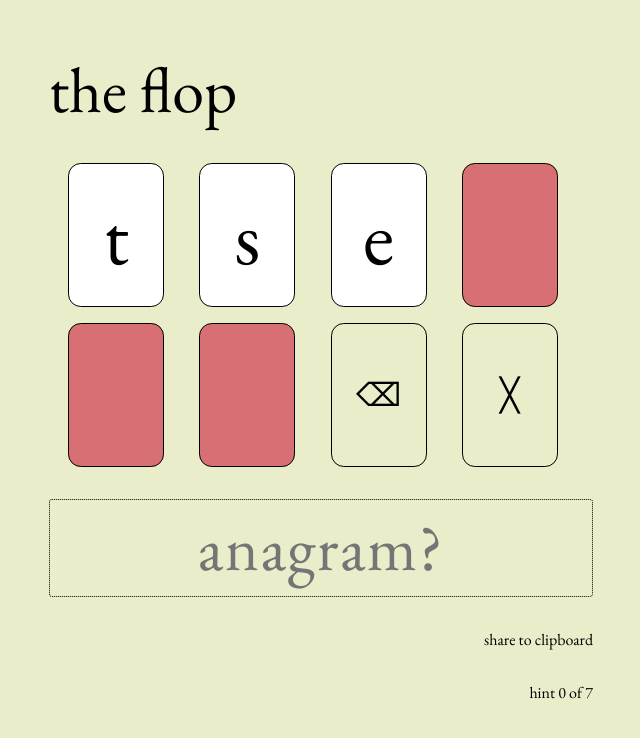
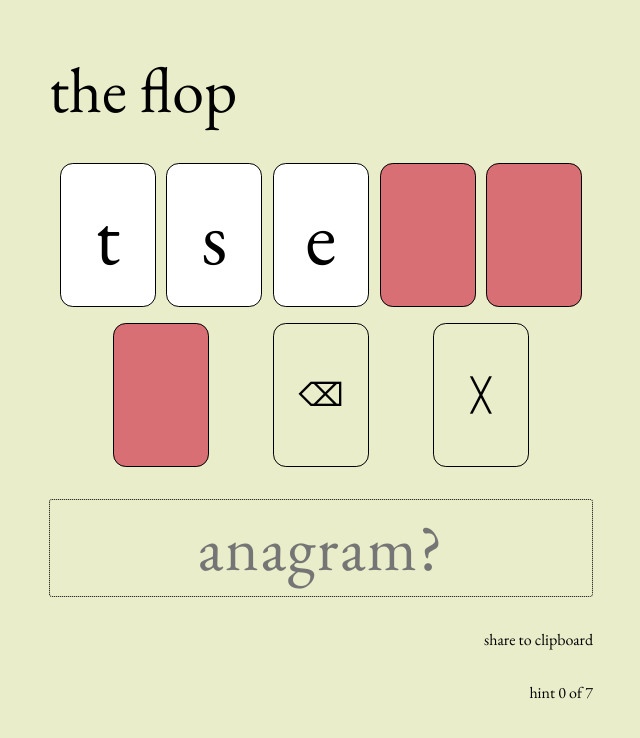
Before and after one commit to jacksoncooper/texasholdgram, a React (Create React App) app in the folder holdgram/: page / in a window 1280 px wide. Shown: the top 738 px of the page, without its empty margins (319-959 px from the left). Built offline with nearby package versions, Linux system fonts and the light colour scheme.

Commit message:
Remove left and right card margins

```diff
--- a/holdgram/src/components/Button.css
+++ b/holdgram/src/components/Button.css
@@ -1,7 +1,6 @@
 .button {
     display: inline-flex;
 
-    margin-right: 1rem;
     margin-bottom: 1rem;
 
     justify-content: center;
--- a/holdgram/src/components/Card.css
+++ b/holdgram/src/components/Card.css
@@ -1,7 +1,6 @@
 .card {
     display: inline-flex;
 
-    margin-right: 1rem;
     margin-bottom: 1rem;
 
     justify-content: center;
```
